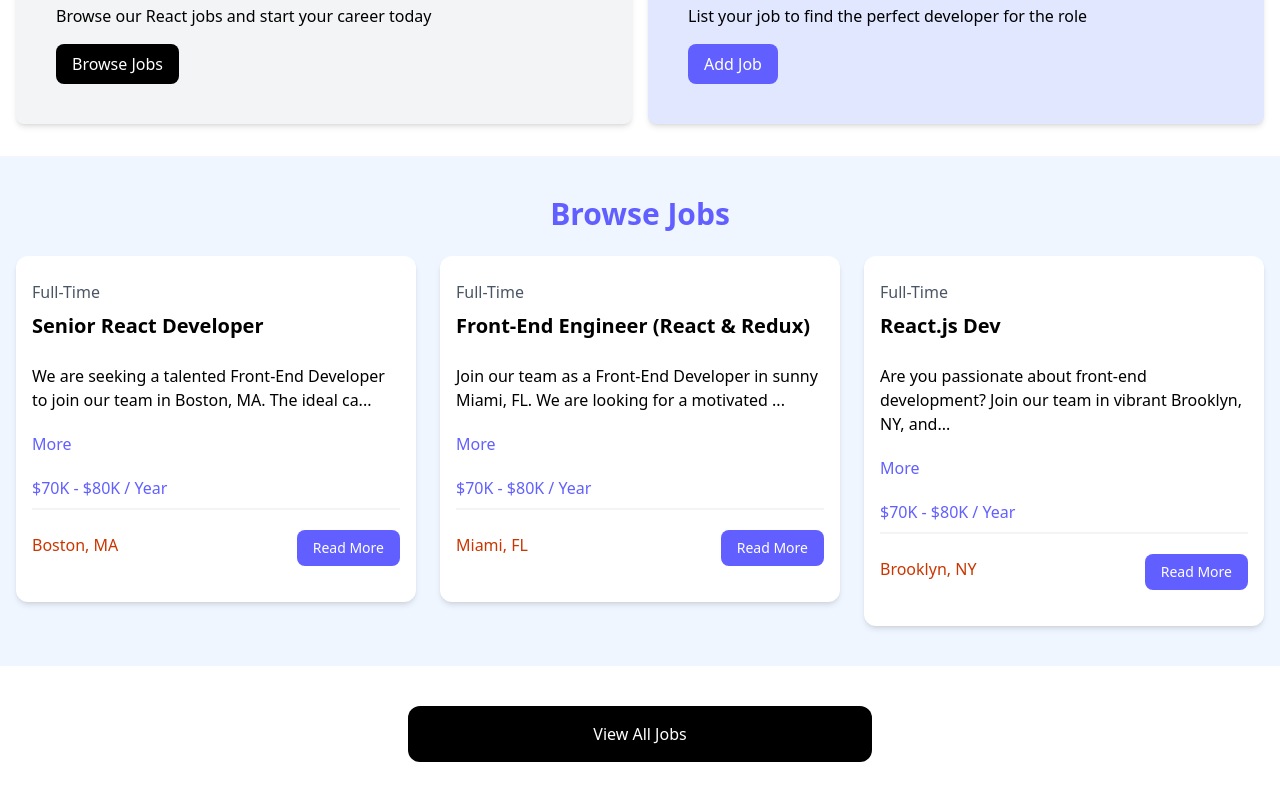
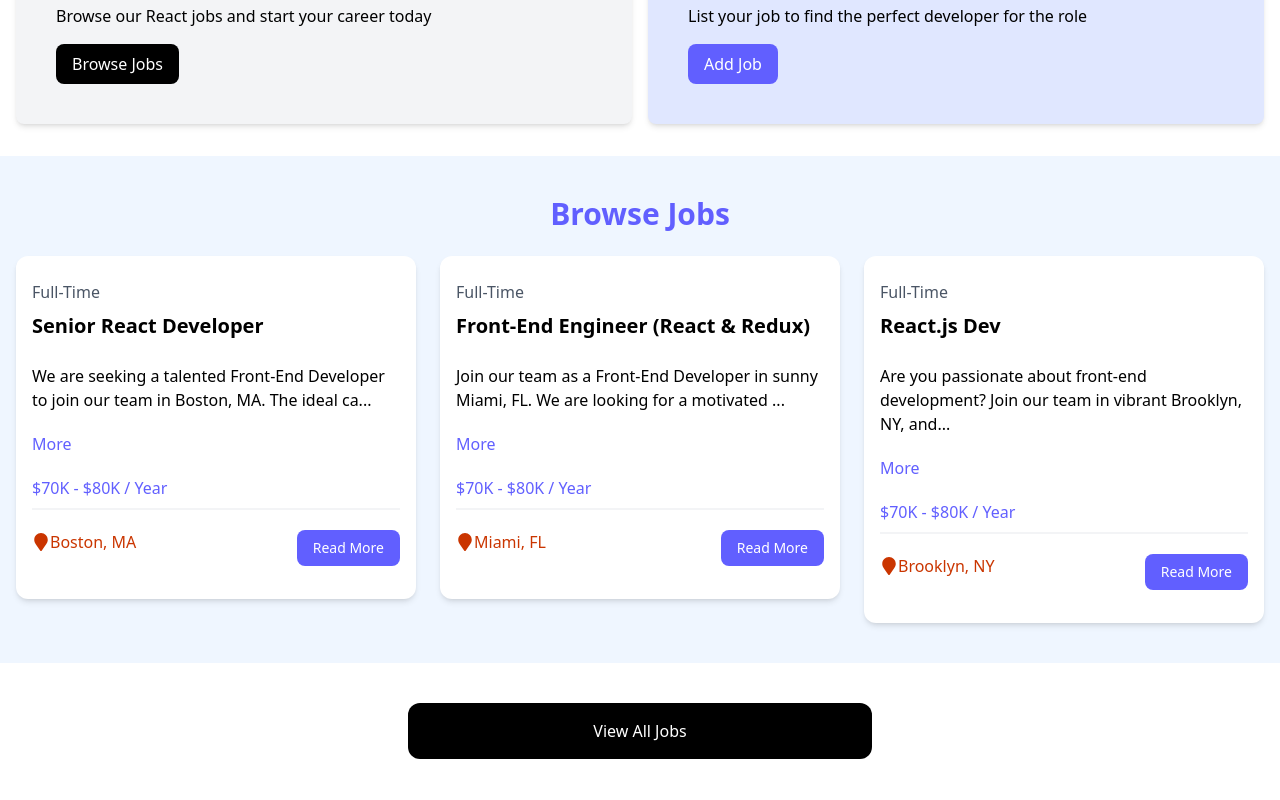
Before and after one commit to ranahusain/react_jsx, a React (Vite) app: page / in a window 1280 px wide. Shown: the part 509-1309 px from the top of the page. Built offline with nearby package versions, Linux system fonts and the light colour scheme; the HTML template or start-up script is replaced by a standard one.

Commit message:
commit till useState

```diff
--- a/package.json
+++ b/package.json
@@ -11,7 +11,8 @@
   },
   "dependencies": {
     "react": "^19.1.0",
-    "react-dom": "^19.1.0"
+    "react-dom": "^19.1.0",
+    "react-icons": "^5.5.0"
   },
   "devDependencies": {
     "@eslint/js": "^9.25.0",
--- a/src/components/SingleJobList.jsx
+++ b/src/components/SingleJobList.jsx
@@ -1,5 +1,5 @@
 import { useState } from "react";
-
+import { FaMapMarker } from "react-icons/fa";
 const SingleJobList = ({ job }) => {
   const [showFullDescription, setShowFullDescription] = useState(false);
 
@@ -30,7 +30,8 @@
 
           <div className="flex flex-col lg:flex-row justify-between mb-4">
             <div className="text-orange-700 mb-3">
-              <i className="fa-solid fa-location-dot text-lg"></i>
+              {/* <i className="fa-solid fa-location-dot text-lg"></i> */}
+              <FaMapMarker className="inline text-lg mb-1" />
               {job.location}
             </div>
             <a
```
Also changed, not shown: 1 other file (tests, documents, lock files or other folders).
